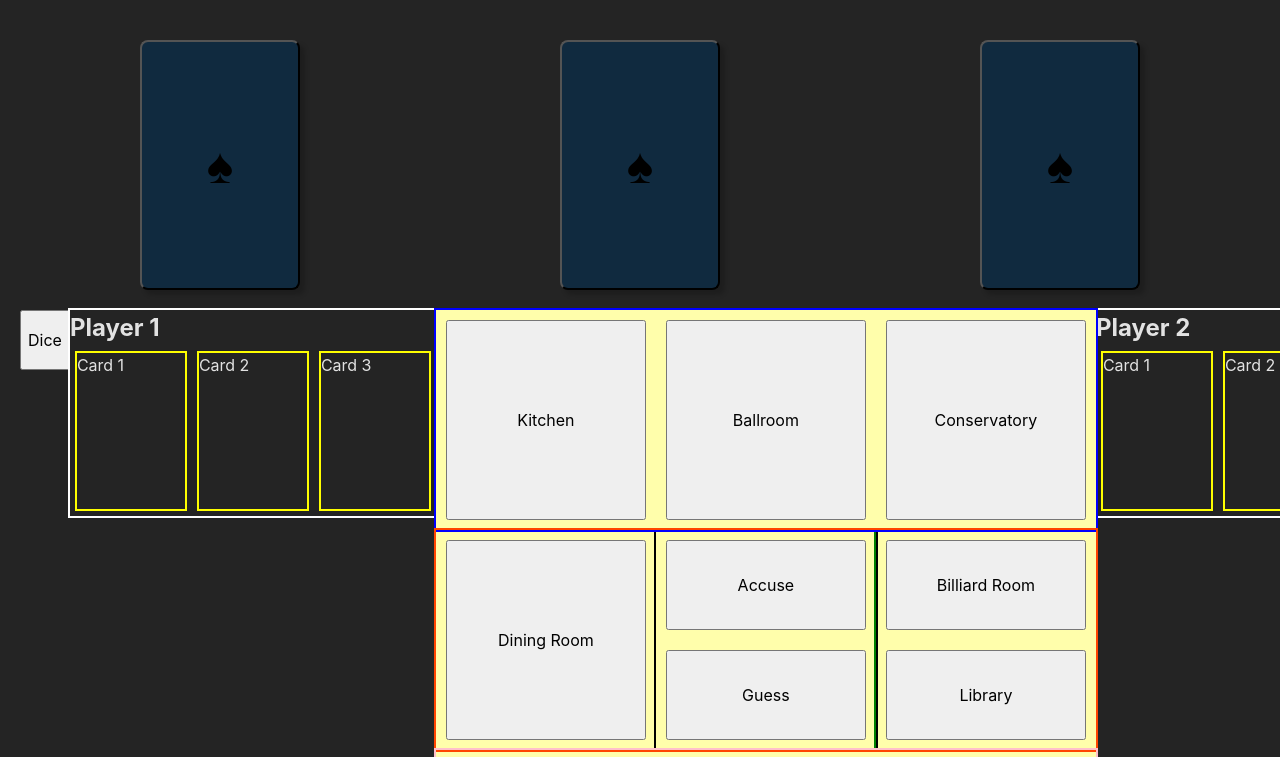
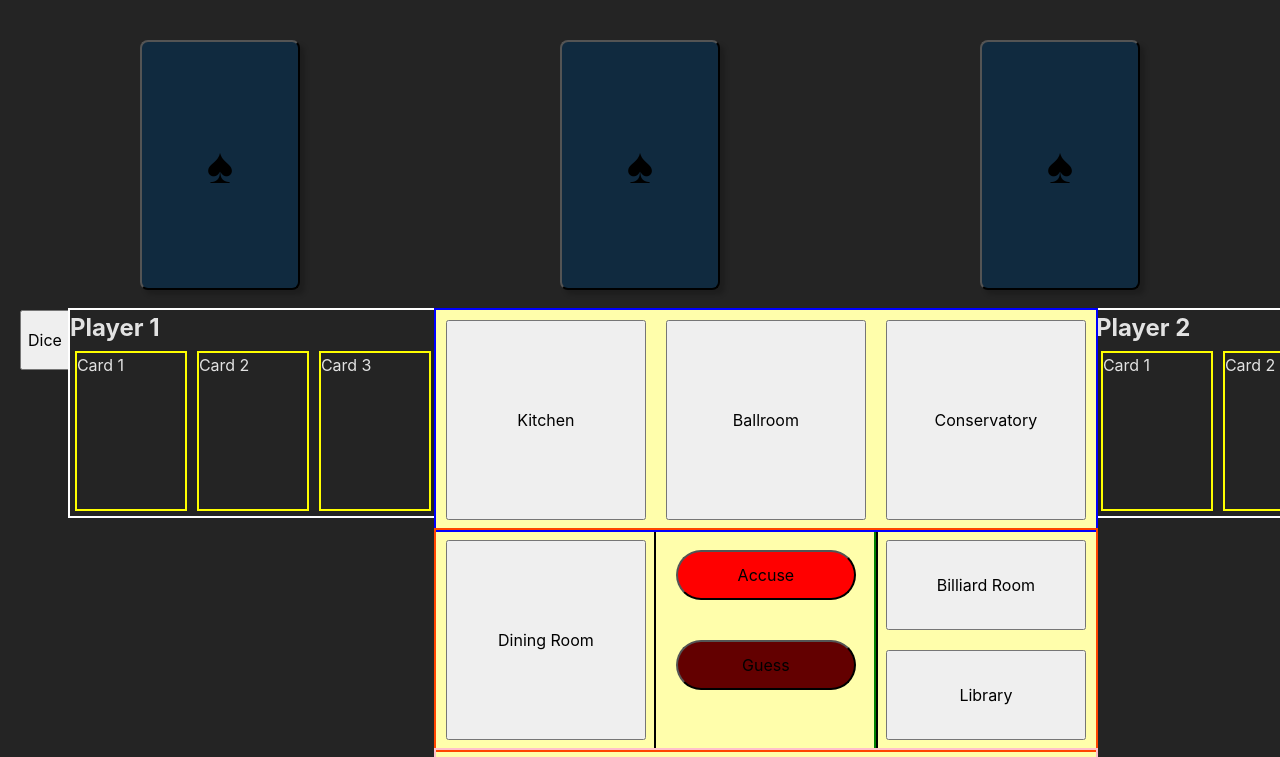
Before and after one commit to Medieinstitutet/fed22d-js-grundkurs-2-cluedo-nanidam, a website built with Vite: page index.html in a window 1280 px wide. Shown: the top 757 px of the page. Built offline with nearby package versions, Linux system fonts and the light colour scheme.

Commit message:
:lipstick: fixed accuse + guess btn

```diff
--- a/src/style/style.scss
+++ b/src/style/style.scss
@@ -124,9 +124,18 @@ main {
 
       .accuse-btn,
       .guess-btn {
-        margin: 10px;
-        width: 200px;
-        height: 90px;
+        margin: 20px;
+        width: 180px;
+        height: 50px;
+        border-radius: 25px;
+      }
+
+      .accuse-btn {
+        background-color: red;
+      }
+
+      .guess-btn {
+        background: rgb(99, 0, 0);
       }
     }
 
```
Also changed, not shown: src/style/style.css.
